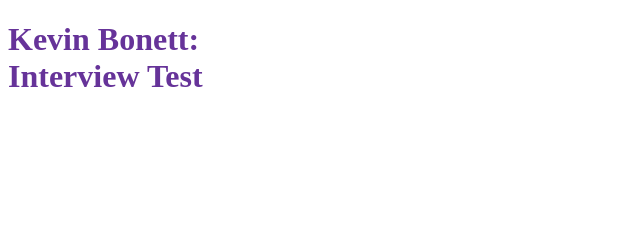
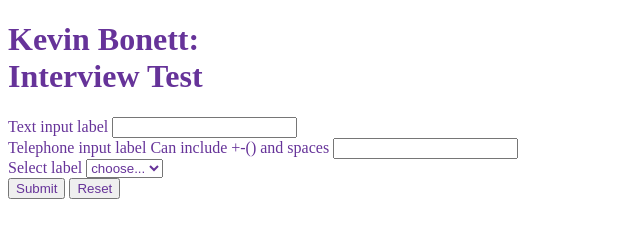
Before and after one commit to basher/interview-test-accessible-form-validation, a website built with Parcel: page index.html in a window 1280 px wide. Shown: the whole page, without its empty margins (0-640 px from the left). Built offline with nearby package versions, Linux system fonts and the light colour scheme.

Commit message:
add basic form markup

```diff
--- a/index.html
+++ b/index.html
@@ -10,7 +10,66 @@
     <main>
         <h1>Kevin Bonett:<br>Interview Test</h1>
 
-        <script defer type="module" src="./src/javascript/index.ts"></script>
+        <form class="form" action="#" data-module="form-validate">
+            <div class="form__field">
+                <label for="input-text" class="label">
+                    Text input label
+                </label>
+                <input
+                    type="text"
+                    id="input-text"
+                    class="input"
+                    required
+                />
+            </div>
+            <div class="form__field">
+                <label for="input-tel" class="label">
+                    Telephone input label
+                    <span class="label__subtext">Can include +-() and spaces</span>
+                </label>
+                <input
+                    type="tel"
+                    id="input-tel"
+                    class="input"
+                    pattern="^((?![a-zA-Z])[\\d\\-\\+\\s\\(\\)])+$"
+                    autocomplete="tel"
+                    required
+                />
+            </div>
+            <div class="form__field">
+                <label for="select" class="label">
+                    Select label
+                </label>
+                <select
+                    class="select"
+                    id="select"
+                    required
+                >
+                    <option value="">choose...</option>
+                    <option value="1">option 1</option>
+                    <option value="2">option 2</option>
+                    <option value="3">option 3</option>
+                </select>
+            </div>
+
+            <div class="button-group">
+                <button
+                    type="submit"
+                    class="button button--text button--positive"
+                >
+                    Submit
+                </button>
+                <button
+                    type="reset"
+                    class="button button--text"
+                >
+                    Reset
+                </button>
+            </div>
+        </form>
+
     </main>
+
+    <script defer type="module" src="./src/javascript/index.ts"></script>
 </body>
 </html>
--- a/package.json
+++ b/package.json
@@ -12,6 +12,9 @@
         "prestart": "rm -rf .parcel-cache",
         "start:parcel": "parcel index.html --dist-dir public --port 1234 --open --target app",
         "start": "yarn install && yarn start:parcel",
+        "prebuild": "rm -rf .parcel-cache && rm -rf build",
+        "build:parcel": "parcel build index.html --dist-dir build",
+        "build": "yarn install && yarn build:parcel",
         "prepare": "husky install .husky"
     },
     "targets": {
```
Also changed, not shown: README.md, 1 other file.
